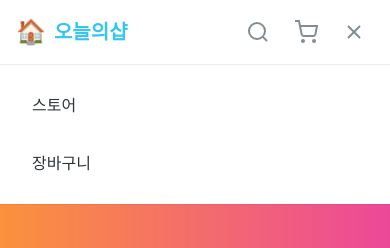
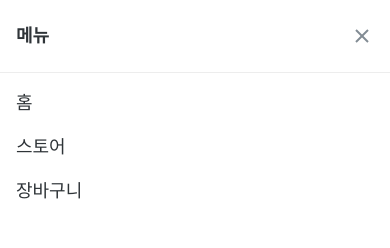
Before and after one commit to gusdn3477/ohouse-clone-codding, a Next.js app: page / in a window 390 px wide. Both pictures are taken after a click on the button 354 px from the left and 32 px from the top of the page. Shown: the top 248 px of the page. Built offline with nearby package versions, Linux system fonts and the light colour scheme; no server answers.

Commit message:
fix: change mobile menu drawer to full screen

```diff
--- a/src/components/Header.tsx
+++ b/src/components/Header.tsx
@@ -134,30 +134,6 @@ export default function Header() {
             </div>
           </div>
         </div>
-
-        {/* Mobile Menu */}
-        {isMobileMenuOpen && (
-          <div className="md:hidden bg-white border-t border-border">
-            <nav className="px-4 py-4 space-y-2">
-              <Link href="/products" legacyBehavior>
-                <a
-                  className="block px-4 py-3 text-text hover:bg-background-secondary rounded-lg transition-colors"
-                  onClick={() => setIsMobileMenuOpen(false)}
-                >
-                  스토어
-                </a>
-              </Link>
-              <Link href="/cart" legacyBehavior>
-                <a
-                  className="block px-4 py-3 text-text hover:bg-background-secondary rounded-lg transition-colors"
-                  onClick={() => setIsMobileMenuOpen(false)}
-                >
-                  장바구니 {totalItems > 0 && `(${totalItems})`}
-                </a>
-              </Link>
-            </nav>
-          </div>
-        )}
       </header>
 
       {/* Mobile Search Drawer (Composition) */}
@@ -200,6 +176,51 @@ export default function Header() {
           </div>
         </div>
       </Drawer>
+
+      {/* Mobile Menu Drawer (Right) */}
+      <Drawer
+        isOpen={isMobileMenuOpen}
+        onClose={() => setIsMobileMenuOpen(false)}
+        position="full"
+      >
+        <div className="flex flex-col h-full bg-white w-full">
+          <div className="flex items-center justify-between p-4 border-b border-border">
+            <h2 className="text-lg font-bold">메뉴</h2>
+            <button onClick={() => setIsMobileMenuOpen(false)} className="p-2 -mr-2 text-text-secondary">
+              <svg width="24" height="24" viewBox="0 0 24 24" fill="none" stroke="currentColor" strokeWidth="2">
+                <line x1="18" y1="6" x2="6" y2="18" />
+                <line x1="6" y1="6" x2="18" y2="18" />
+              </svg>
+            </button>
+          </div>
+          <nav className="p-4 space-y-4">
+            <Link href="/" legacyBehavior>
+              <a
+                className="block text-lg font-medium text-text hover:text-primary transition-colors"
+                onClick={() => setIsMobileMenuOpen(false)}
+              >
+                홈
+              </a>
+            </Link>
+            <Link href="/products" legacyBehavior>
+              <a
+                className="block text-lg font-medium text-text hover:text-primary transition-colors"
+                onClick={() => setIsMobileMenuOpen(false)}
+              >
+                스토어
+              </a>
+            </Link>
+            <Link href="/cart" legacyBehavior>
+              <a
+                className="block text-lg font-medium text-text hover:text-primary transition-colors"
+                onClick={() => setIsMobileMenuOpen(false)}
+              >
+                장바구니 {totalItems > 0 && <span className="text-primary font-bold">({totalItems})</span>}
+              </a>
+            </Link>
+          </nav>
+        </div>
+      </Drawer>
     </>
   );
 }
```
